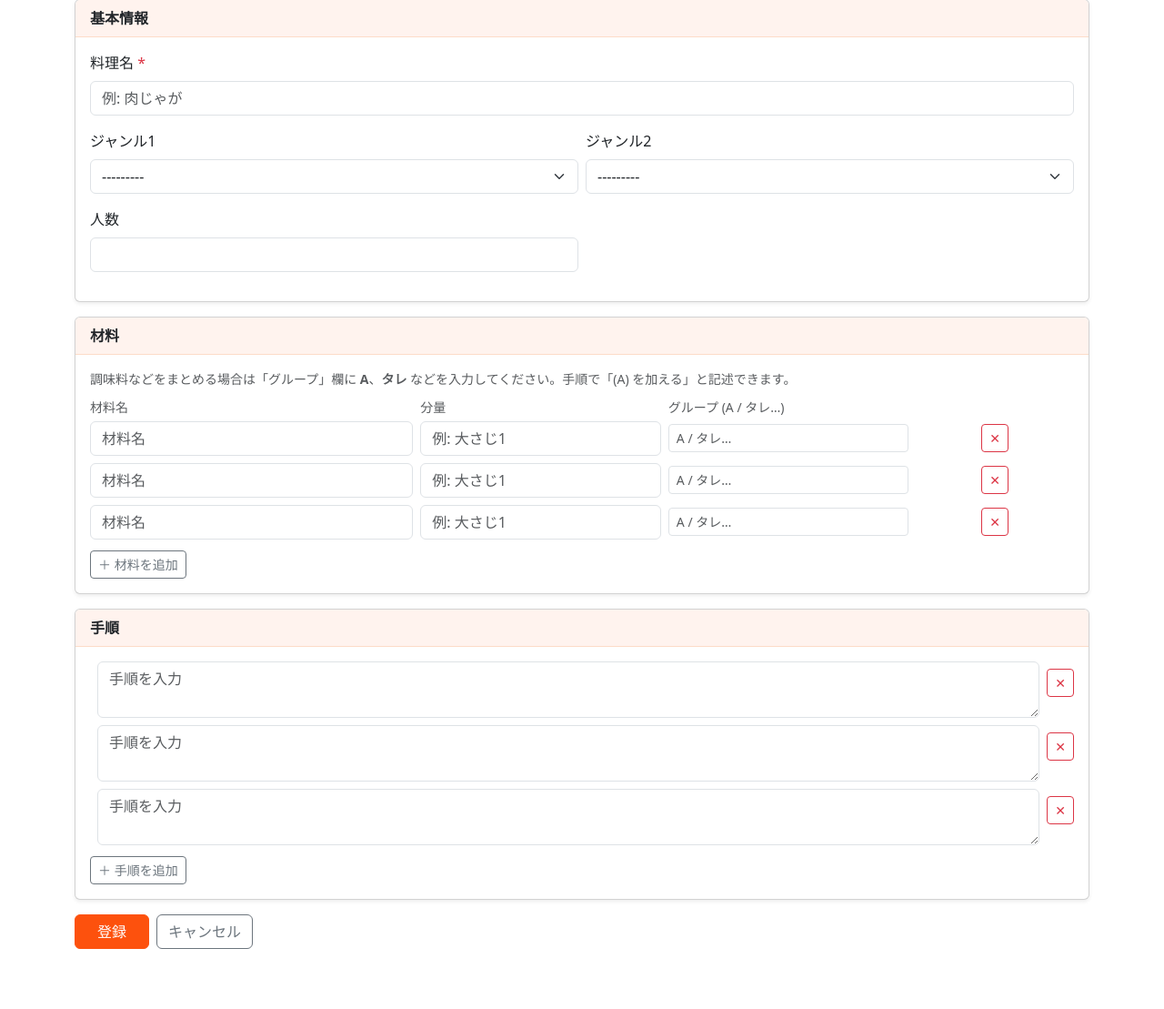
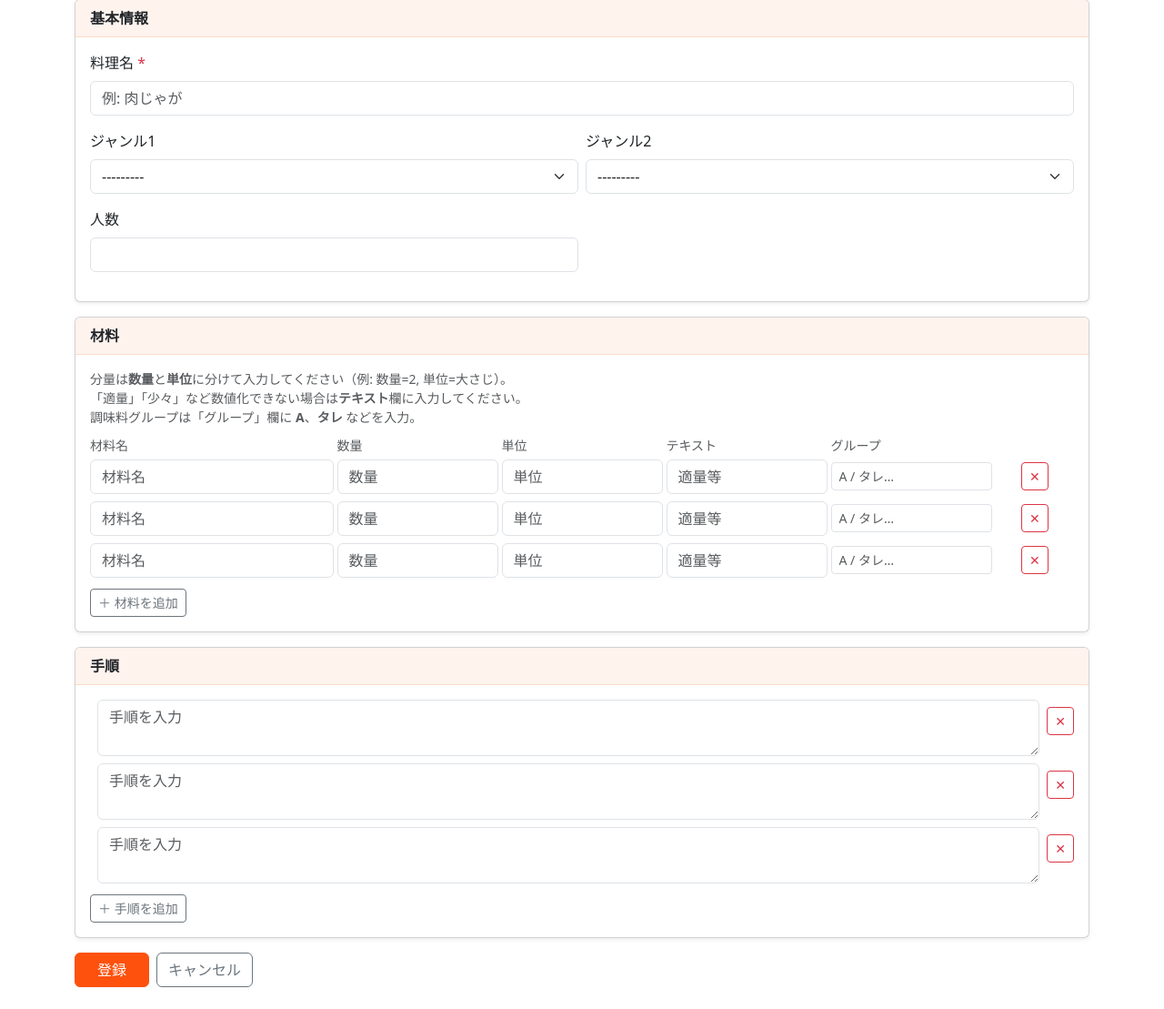
Before and after one commit to Rkawab/COproject, a Django app: page /recipes/new/ in a window 1280 px wide. Shown: the part 426-1535 px from the top of the page at 91% size. Before the commit the page ends 1469 px from the top, so only its background shows below. Run offline with Django 5.2, Linux system fonts and the light colour scheme; the visitor is signed in with stand-in values (Sample User, id 1); some libraries are stand-ins or nearby versions.

```diff
--- a/recipes/admin.py
+++ b/recipes/admin.py
@@ -5,6 +5,7 @@ from .models import Recipe, Ingredient, Step, NutritionCache
 class IngredientInline(admin.TabularInline):
     model = Ingredient
     extra = 1
+    fields = ("name", "quantity", "unit", "amount_text", "group")
 
 
 class StepInline(admin.TabularInline):
--- a/recipes/forms.py
+++ b/recipes/forms.py
@@ -23,23 +23,67 @@ class RecipeForm(forms.ModelForm):
         }
 
 
+class IngredientForm(forms.ModelForm):
+    """材料フォーム。quantity+unit と amount_text の排他入力をバリデーション。"""
+
+    class Meta:
+        model = Ingredient
+        fields = ["name", "quantity", "unit", "amount_text", "group"]
+        widgets = {
+            "name": forms.TextInput(attrs={
+                "class": "form-control", "placeholder": "材料名",
+            }),
+            "quantity": forms.NumberInput(attrs={
+                "class": "form-control", "placeholder": "数量",
+                "step": "any", "min": "0",
+            }),
+            "unit": forms.TextInput(attrs={
+                "class": "form-control", "placeholder": "単位",
+            }),
+            "amount_text": forms.TextInput(attrs={
+                "class": "form-control", "placeholder": "適量 / 少々",
+            }),
+            "group": forms.TextInput(attrs={
+                "class": "form-control form-control-sm group-input", "placeholder": "A / タレ…",
+            }),
+        }
+
+    def clean(self):
+        cleaned = super().clean()
+        qty = cleaned.get("quantity")
+        amount_text = cleaned.get("amount_text", "").strip()
+
+        # 排他チェック: 両方入っている場合はエラー
+        if qty is not None and amount_text:
+            raise forms.ValidationError("「数量+単位」と「テキスト分量」は同時に入力できません。どちらか一方を入力してください。")
+
+        return cleaned
+
+    def save(self, commit=True):
+        instance = super().save(commit=False)
+        # amount フィールド（旧）を新フィールドから自動生成（後方互換）
+        if instance.quantity is not None:
+            q = instance.quantity.normalize()
+            instance.amount = f"{q}{instance.unit}"
+            instance.amount_text = ""
+        elif instance.amount_text:
+            instance.amount = instance.amount_text
+            instance.quantity = None
+            instance.unit = ""
+        else:
+            instance.amount = ""
+        if commit:
+            instance.save()
+        return instance
+
+
 # 材料フォームセット（親: Recipe）
 IngredientFormSet = inlineformset_factory(
     Recipe,
     Ingredient,
-    fields=["name", "amount", "group"],
+    form=IngredientForm,
     extra=3,
     can_delete=True,
-    widgets={
-        "name": forms.TextInput(attrs={"class": "form-control", "placeholder": "材料名"}),
-        "amount": forms.TextInput(attrs={"class": "form-control", "placeholder": "例: 大さじ1 / 100g / 適量"}),
-        "group": forms.TextInput(attrs={"class": "form-control form-control-sm", "placeholder": "A / タレ…"}),
-    },
-    labels={
-        "name": "材料名",
-        "amount": "分量",
-        "group": "グループ",
-    },
 )
 
 # 手順フォームセット（親: Recipe）
--- a/recipes/views.py
+++ b/recipes/views.py
@@ -169,7 +169,7 @@ def get_nutrition(request, pk):
 
     # 材料テキストを組み立てる
     ingredients_text = "\n".join(
-        [f"- {i.name} {i.amount}" for i in recipe.ingredients.all()]
+        [f"- {i.name} {i.display_amount}" for i in recipe.ingredients.all()]
     ) or "（材料未登録）"
 
     prompt = f"""以下の料理について、1人分の推定栄養価を教えてください。
--- a/templates/recipes/form.html
+++ b/templates/recipes/form.html
@@ -110,31 +110,41 @@
     <div class="card mb-3 shadow-sm">
         <div class="card-header fw-bold">材料</div>
         <div class="card-body">
-            <!-- グループ説明 -->
+            <!-- 入力説明 -->
             <div class="text-muted small mb-2">
-                調味料などをまとめる場合は「グループ」欄に <strong>A</strong>、<strong>タレ</strong> などを入力してください。手順で「(A) を加える」と記述できます。
+                分量は<strong>数量</strong>と<strong>単位</strong>に分けて入力してください（例: 数量=2, 単位=大さじ）。<br>
+                「適量」「少々」など数値化できない場合は<strong>テキスト</strong>欄に入力してください。<br>
+                調味料グループは「グループ」欄に <strong>A</strong>、<strong>タレ</strong> などを入力。
             </div>
-            <!-- 列ヘッダー -->
-            <div class="row g-2 mb-1 d-none d-sm-flex">
-                <div class="col-4"><span class="small text-muted">材料名</span></div>
-                <div class="col-3"><span class="small text-muted">分量</span></div>
-                <div class="col-3"><span class="small text-muted">グループ (A / タレ…)</span></div>
+            <!-- 列ヘッダー（PC） -->
+            <div class="row g-1 mb-1 d-none d-md-flex">
+                <div class="col-3"><span class="small text-muted">材料名</span></div>
+                <div class="col-2"><span class="small text-muted">数量</span></div>
+                <div class="col-2"><span class="small text-muted">単位</span></div>
+                <div class="col-2"><span class="small text-muted">テキスト</span></div>
+                <div class="col-2"><span class="small text-muted">グループ</span></div>
             </div>
             {{ ingredient_formset.management_form }}
             <div id="ingredient-formset">
                 {% for ing_form in ingredient_formset %}
-                <div class="ingredient-row row g-2 mb-2 align-items-center" data-group="{{ ing_form.instance.group }}">
+                <div class="ingredient-row row g-1 mb-2 align-items-center" data-group="{{ ing_form.instance.group }}">
                     {{ ing_form.id }}
-                    <div class="col-4">
+                    <div class="col-6 col-md-3">
                         {% render_field ing_form.name class="form-control" placeholder="材料名" %}
                     </div>
-                    <div class="col-3">
-                        {% render_field ing_form.amount class="form-control" placeholder="例: 大さじ1" %}
+                    <div class="col-3 col-md-2">
+                        {% render_field ing_form.quantity class="form-control" placeholder="数量" %}
                     </div>
-                    <div class="col-3">
+                    <div class="col-3 col-md-2">
+                        {% render_field ing_form.unit class="form-control" placeholder="単位" %}
+                    </div>
+                    <div class="col-4 col-md-2">
+                        {% render_field ing_form.amount_text class="form-control" placeholder="適量等" %}
+                    </div>
+                    <div class="col-4 col-md-2">
                         {% render_field ing_form.group class="form-control form-control-sm group-input" placeholder="A / タレ…" %}
                     </div>
-                    <div class="col-2 text-center">
+                    <div class="col-4 col-md-1 text-center">
                         {% if ing_form.instance.pk %}
                             <label class="small text-danger d-flex align-items-center gap-1">
                                 {{ ing_form.DELETE }} 削除
@@ -148,18 +158,24 @@
             </div>
             <!-- 追加行のテンプレート（hidden） -->
             <div id="ingredient-empty-row" class="d-none">
-                <div class="ingredient-row row g-2 mb-2 align-items-center" data-group="">
+                <div class="ingredient-row row g-1 mb-2 align-items-center" data-group="">
                     <input type="hidden" name="ingredients-__prefix__-id" value="">
-                    <div class="col-4">
+                    <div class="col-6 col-md-3">
                         <input type="text" name="ingredients-__prefix__-name" class="form-control" placeholder="材料名">
                     </div>
-                    <div class="col-3">
-                        <input type="text" name="ingredients-__prefix__-amount" class="form-control" placeholder="例: 大さじ1">
+                    <div class="col-3 col-md-2">
+                        <input type="number" name="ingredients-__prefix__-quantity" class="form-control" placeholder="数量" step="any" min="0">
                     </div>
-                    <div class="col-3">
+                    <div class="col-3 col-md-2">
+                        <input type="text" name="ingredients-__prefix__-unit" class="form-control" placeholder="単位">
+                    </div>
+                    <div class="col-4 col-md-2">
+                        <input type="text" name="ingredients-__prefix__-amount_text" class="form-control" placeholder="適量等">
+                    </div>
+                    <div class="col-4 col-md-2">
                         <input type="text" name="ingredients-__prefix__-group" class="form-control form-control-sm group-input" placeholder="A / タレ…">
                     </div>
-                    <div class="col-2 text-center">
+                    <div class="col-4 col-md-1 text-center">
                         <button type="button" class="btn btn-sm btn-outline-danger remove-row">✕</button>
                     </div>
                 </div>
@@ -494,7 +510,7 @@ document.getElementById('recipe-form').addEventListener('submit', function () {
         var empty   = document.getElementById('ingredient-empty-row');
         var total   = document.getElementById('id_ingredients-TOTAL_FORMS');
 
-        // 既存の空行を削除（pk がない行）
+        // 既存の空行���削除（pk がない行）
         formset.querySelectorAll('.ingredient-row').forEach(function (row) {
             var idInput = row.querySelector('input[name$="-id"]');
             if (idInput && !idInput.value) row.remove();
@@ -510,11 +526,27 @@ document.getElementById('recipe-form').addEventListener('submit', function () {
 
             var row = formset.lastElementChild;
             var nameInput = row.querySelector('input[name$="-name"]');
-            var amountInput = row.querySelector('input[name$="-amount"]');
+            var quantityInput = row.querySelector('input[name$="-quantity"]');
+            var unitInput = row.querySelector('input[name$="-unit"]');
+            var amountTextInput = row.querySelector('input[name$="-amount_text"]');
             var groupInput = row.querySelector('input[name$="-group"]');
+
             if (nameInput) nameInput.value = ing.name || '';
-            if (amountInput) amountInput.value = ing.amount || '';
             if (groupInput) groupInput.value = ing.group || '';
+
+            // AI応答: quantity+unit がある場合は新フィールド、なければ amount_text
+            if (ing.quantity != null && ing.quantity !== '') {
+                if (quantityInput) quantityInput.value = ing.quantity;
+                if (unitInput) unitInput.value = ing.unit || '';
+                if (amountTextInput) amountTextInput.value = '';
+            } else if (ing.amount_text) {
+                if (amountTextInput) amountTextInput.value = ing.amount_text;
+                if (quantityInput) quantityInput.value = '';
+                if (unitInput) unitInput.value = '';
+            } else if (ing.amount) {
+                // 旧形式（amount のみ）の場合、amount_text にフォールバック
+                if (amountTextInput) amountTextInput.value = ing.amount;
+            }
         });
 
         total.value = existingCount + ingredients.length;
```
Also changed, not shown: recipes/models.py (+27 -2 lines), recipes/recipe_reader.py (+21 -4 lines), recipes/recipe_url_reader.py (+37 -18 lines), templates/recipes/detail.html (+63 -3 lines).
